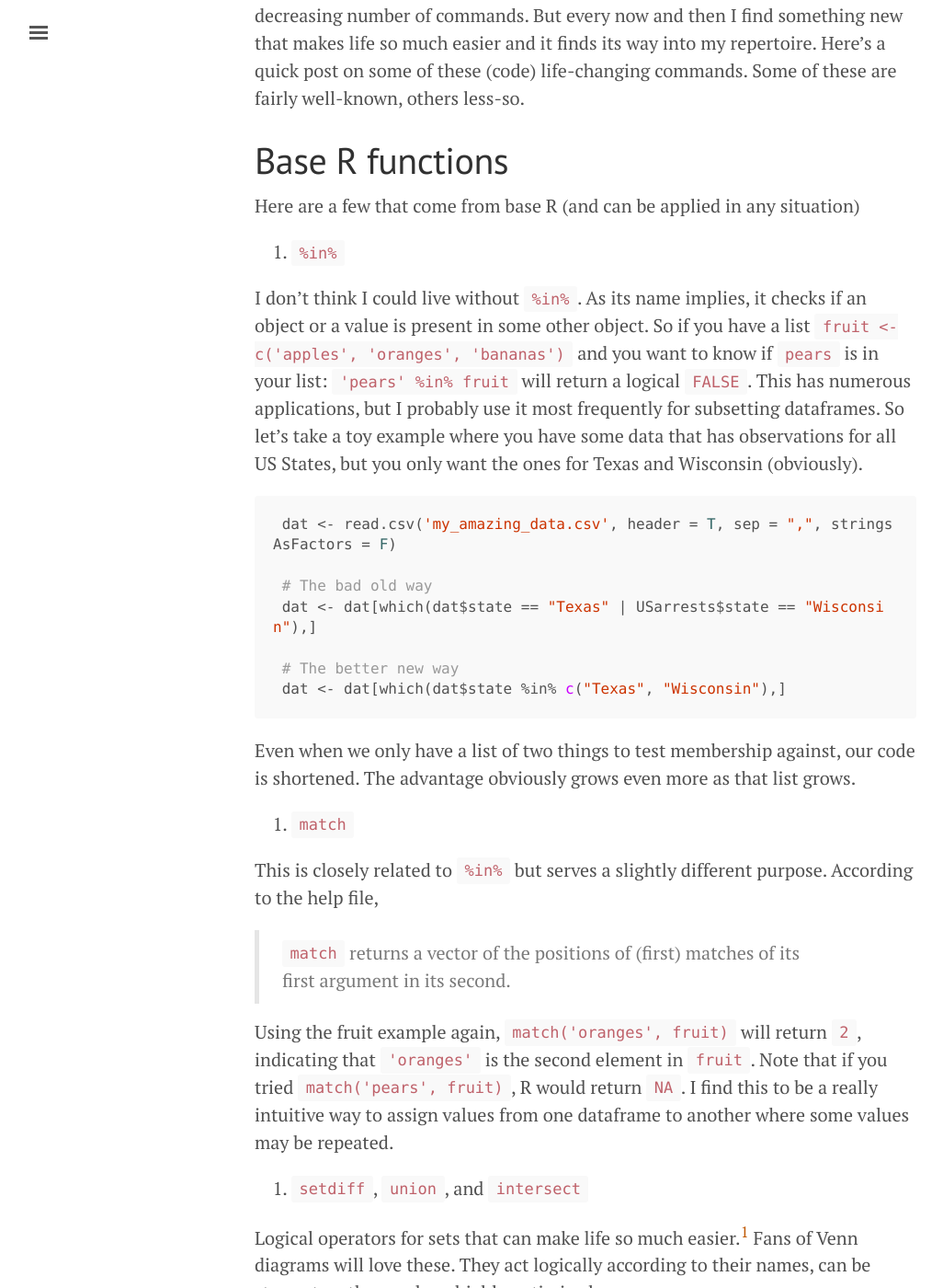
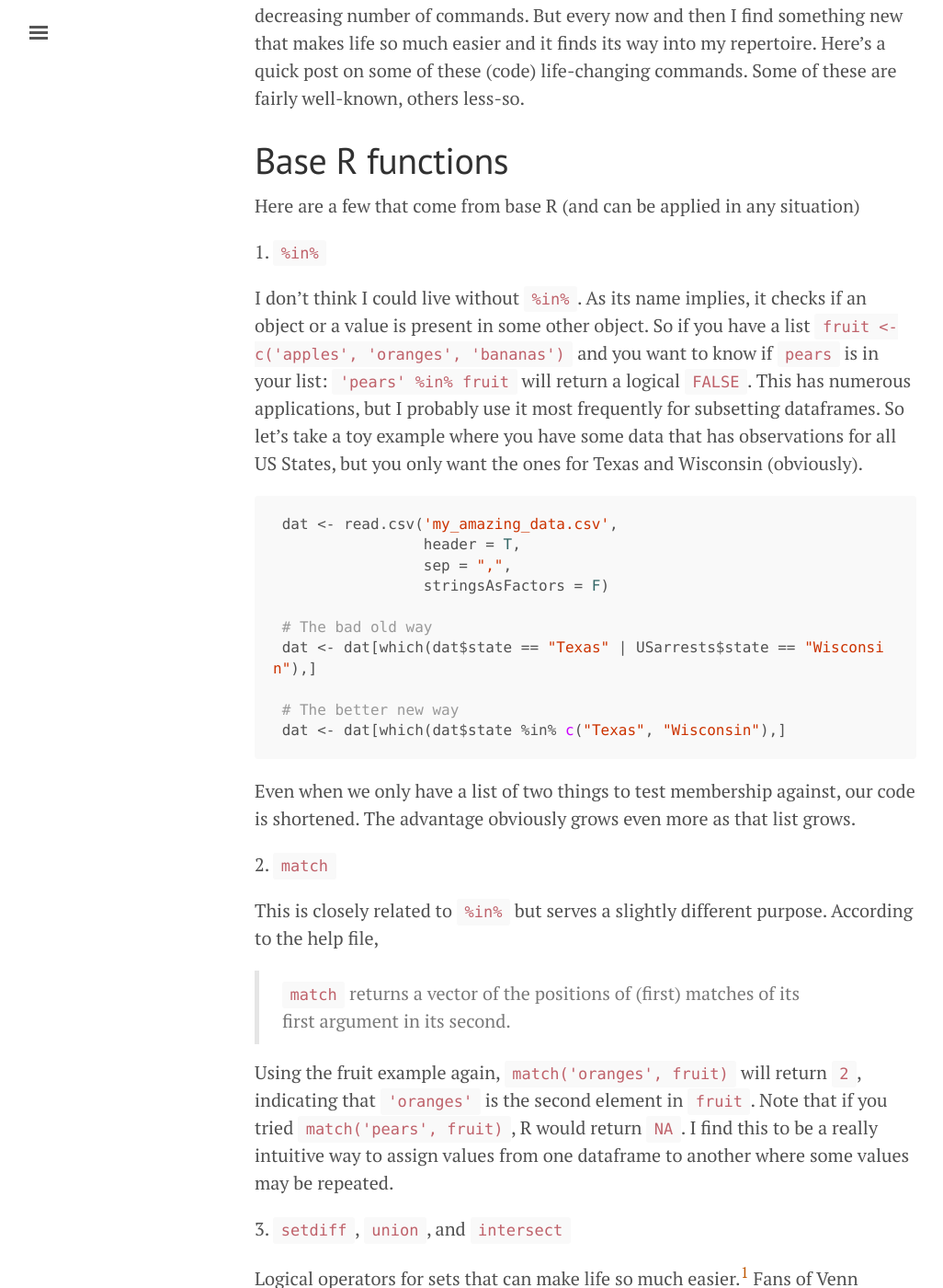
Before and after one commit to bapfeld/bapfeld.github.io, a Jekyll site: the page built from _posts/2018-12-28-favorite-r-tools.md, in a window 1280 px wide and 1400 px high, scrolled down 260 px. Shown: the whole window at 92% size, without its empty margins (3-1029 px from the left). Built offline with Jekyll 4.4.1, drawn with Linux system fonts in a browser that asks for light colours.

Commit message:
final attempt to fix list formatting

````diff
--- a/_posts/2018-12-28-favorite-r-tools.md
+++ b/_posts/2018-12-28-favorite-r-tools.md
@@ -9,12 +9,15 @@ I find that the longer I use R, the more my preferred solutions converge around
 # Base R functions
 Here are a few that come from base R (and can be applied in any situation)
 
-1. `%in%`
+1\. `%in%`
 
  I don't think I could live without `%in%`. As its name implies, it checks if an object or a value is present in some other object. So if you have a list `fruit <- c('apples', 'oranges', 'bananas')` and you want to know if `pears` is in your list: `'pears' %in% fruit` will return a logical `FALSE`. This has numerous applications, but I probably use it most frequently for subsetting dataframes. So let's take a toy example where you have some data that has observations for all US States, but you only want the ones for Texas and Wisconsin (obviously).
 
  ```R
- dat <- read.csv('my_amazing_data.csv', header = T, sep = ",", stringsAsFactors = F)
+ dat <- read.csv('my_amazing_data.csv',
+                 header = T,
+                 sep = ",",
+                 stringsAsFactors = F)
 
  # The bad old way
  dat <- dat[which(dat$state == "Texas" | USarrests$state == "Wisconsin"),]
@@ -25,7 +28,7 @@ Here are a few that come from base R (and can be applied in any situation)
 
  Even when we only have a list of two things to test membership against, our code is shortened. The advantage obviously grows even more as that list grows.
 
-2. `match`
+2\. `match`
 
  This is closely related to `%in%` but serves a slightly different purpose. According to the help file,
 
@@ -33,17 +36,17 @@ Here are a few that come from base R (and can be applied in any situation)
 
  Using the fruit example again, `match('oranges', fruit)` will return `2`, indicating that `'oranges'` is the second element in `fruit`. Note that if you tried `match('pears', fruit)`, R would return `NA`. I find this to be a really intuitive way to assign values from one dataframe to another where some values may be repeated.
 
-3. `setdiff`, `union`, and `intersect`
+3\. `setdiff`, `union`, and `intersect`
 
  Logical operators for sets that can make life so much easier.[^1] Fans of Venn diagrams will love these. They act logically according to their names, can be strung together, and are highly optimized.
 
-4. `get` and `mget`
+4\. `get` and `mget`
 
  These two commands (a single and multiple version, respectively) will return an actual object from a quoted string. Let's say you have a series of dataframes `a1` through `a4` and you need to create a new object that is a list of those four dataframes that you'll pass on to some other function. If you just run `df_list <- c('a1', 'a2', 'a3', 'a4')`, you'll end up with a list of four strings, not the dataframes themselves. You could solve this by changing your syntax to `df_list <- mget('a1', 'a2', 'a3', 'a4')`. And if you had a really long list of objects, say `a1` through `a999`, then you could even do something like this: `df_list <- mget(grep('a\\d+', ls(), value = T))`.
 
  This is often useful within custom functions. For example, if you have a function that takes a string argument but references an actual object. If you're using the tidyverse you'll have to solve this problem in other ways (read the dplyr documentation on [quotation and quasiquotation](https://dplyr.tidyverse.org/articles/programming.html#quoting).
 
-5. `assign`
+5\. `assign`
 
  This is the full command version of the assignment arrow `<-`. The order of the arguments is the same, read left to right, but you need to quote the name you want to use. So `my_var <- 5` is equivalent to `assign('my_var', 5)`.
 
@@ -65,7 +68,7 @@ Here are a few that come from base R (and can be applied in any situation)
  # Will return the vector of values
  ```
 
-6. `do.call`
+6\. `do.call`
 
  From the documentation,
 
@@ -98,7 +101,7 @@ Here are a few that come from base R (and can be applied in any situation)
 # Tidyverse related
 These either come from the tidyverse and/or are used exclusively with those packages
 
-7. `%>%` and `%<>%`
+7\. `%>%` and `%<>%`
 
  I'm trying to move away from the tidyverse world, but that's hard to do partly because of the amazing convenience of pipes. The simple forward pipe `%>%` is imported by `dplyr` these days, but it and its other pipe cousins actually come from the `magrittr` package. These pipes let you string together a series of transformations in a really easy and logical way.
 
@@ -118,14 +121,14 @@ These either come from the tidyverse and/or are used exclusively with those pack
 
  That's better. `magrittr` has several other pipes (take a look [here](https://cran.r-project.org/web/packages/magrittr/vignettes/magrittr.html), but these are the only two that are in my current workflow.
 
-8. `do`
+8\. `do`
 
  For all those times when you want to combine a custom function you wrote (or even a base function that doesn't have a tidy equivalent) with a dplyr-esque pipe. I find this really helpful when combined with `group_by`.
 
 # Other packages
 And finally a few that come from other packages (but still work anywhere)
 
-9. `wrapr::qc()`
+9\. `wrapr::qc()`
 
  Very basic function that takes unquoted names and returns a quoted list.
 
@@ -144,7 +147,7 @@ And finally a few that come from other packages (but still work anywhere)
 
  Okay, so for this example that only saves 5 keystrokes, but for longer lists it can really come in handy. One downside is that I don't really want to load the entire `wrapr` library and R doesn't have a nice Python-esque `from wrapr import qc` option[^3], so I'm forced to add `qc <- wrapr::qc` to the start of my scripts.
 
-10. `countrycode::countrycode()`
+10\. `countrycode::countrycode()`
 
  This is an enormously useful function for converting country codes from one standard to another for those times when you want to merge two datasets with country level observations and no shared identifier. This is a problem I face ALL THE TIME and will write a full post on it soon, but here's a quick overview of what you can do with this one function.
 
````
